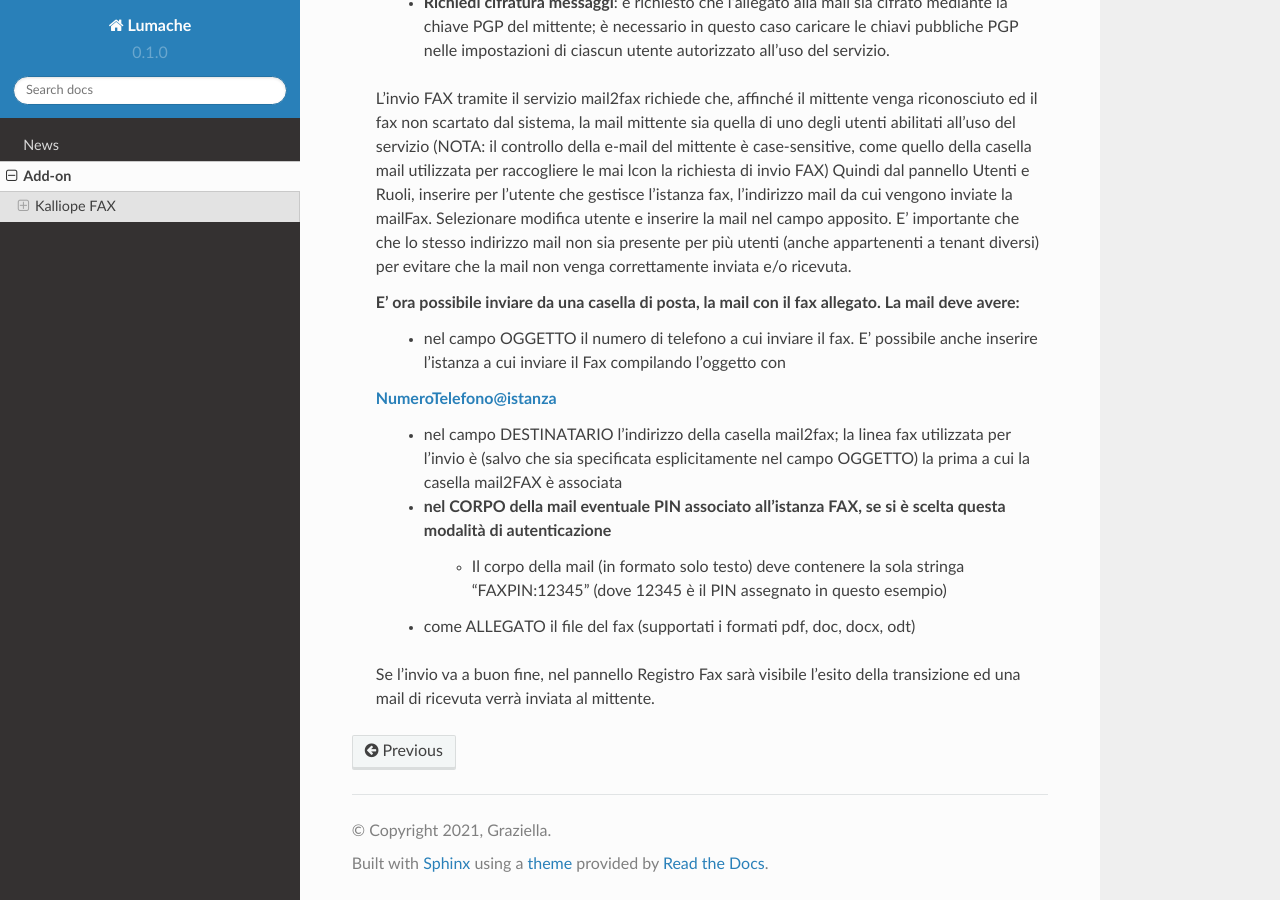
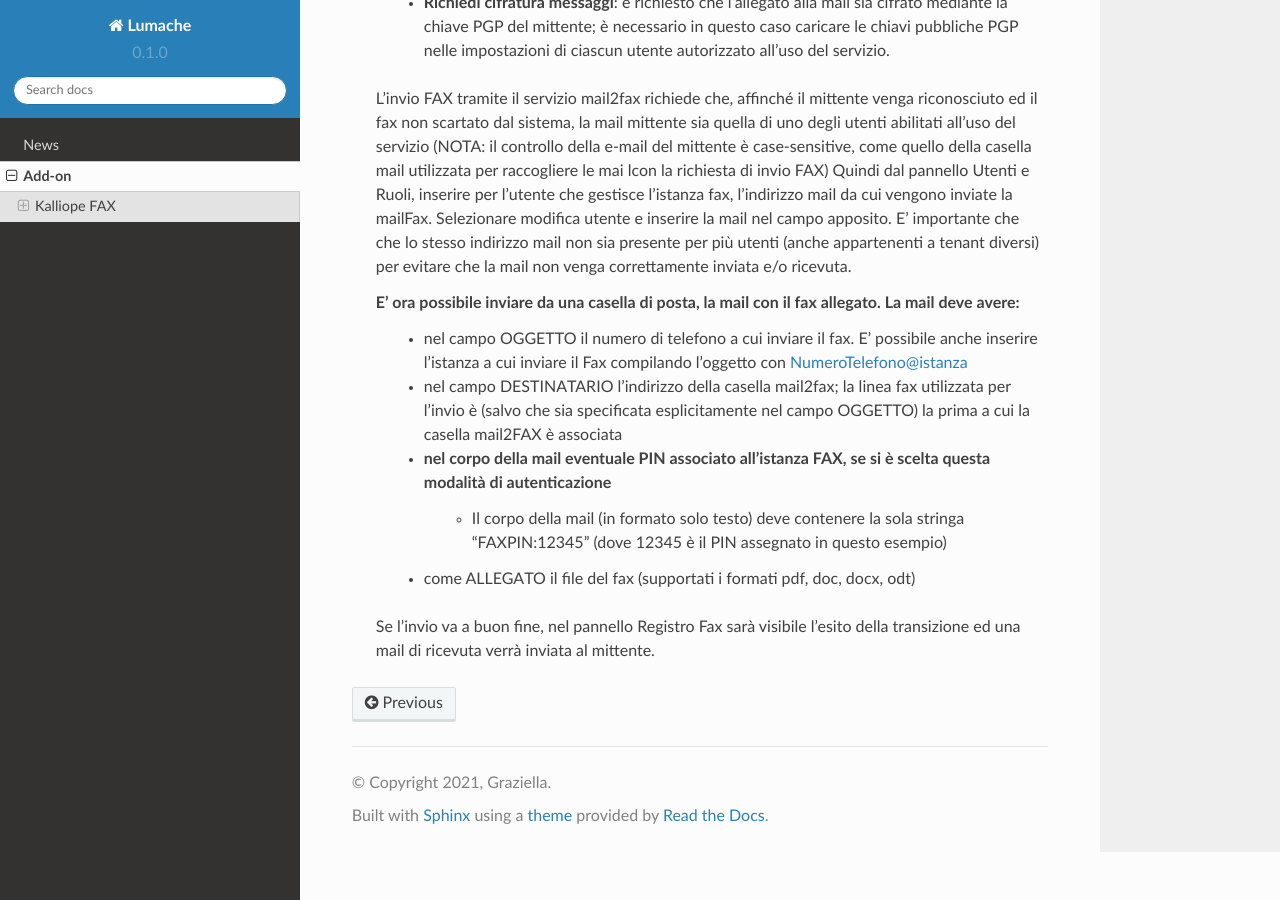
Before and after one commit to mirianatroccoli/KalliopeDoc-it, a Sphinx documentation site: the page built from docs/source/Add-on.rst, in a window 1280 px wide and 900 px high, scrolled down 3570 px. Built offline with Sphinx 7.4.7 and the Read the Docs theme 2.0.0, drawn with Linux system fonts in a browser that asks for light colours; pages that are not in the unit, such as notebooks, are missing from menus.

Commit message:
Update Add-on.rst

```diff
--- a/docs/source/Add-on.rst
+++ b/docs/source/Add-on.rst
@@ -258,10 +258,10 @@ Invio MAIL2FAX
    L'invio FAX tramite il servizio mail2fax richiede che, affinché il mittente venga riconosciuto ed il fax non scartato dal sistema, la mail mittente sia quella di      uno degli utenti abilitati all'uso del servizio (NOTA: il controllo della e-mail del mittente è case-sensitive, come quello della casella mail utilizzata per          raccogliere le mai lcon la richiesta di invio FAX) Quindi dal pannello Utenti e Ruoli, inserire per l’utente che gestisce l’istanza fax, l’indirizzo mail da cui        vengono inviate la mailFax. Selezionare modifica utente e inserire la mail nel campo apposito. E’ importante che che lo stesso indirizzo mail non sia presente per      più utenti (anche appartenenti a tenant diversi) per evitare che la mail non venga correttamente inviata e/o ricevuta.
 
    E’ ora possibile inviare da una casella di posta, la mail con il fax allegato. La mail deve avere:
-      - nel campo OGGETTO il numero di telefono a cui inviare il fax. E’ possibile anche inserire l’istanza a cui inviare il Fax compilando l’oggetto con
-   NumeroTelefono@istanza
+      - nel campo OGGETTO il numero di telefono a cui inviare il fax. E’ possibile anche inserire l’istanza a cui inviare il Fax compilando l’oggetto con                       NumeroTelefono@istanza
       - nel campo DESTINATARIO l'indirizzo della casella mail2fax; la linea fax utilizzata per l'invio è (salvo che sia specificata esplicitamente nel campo OGGETTO)           la prima a cui la casella mail2FAX è associata
-      - nel CORPO della mail eventuale PIN associato all'istanza FAX, se si è scelta questa modalità di autenticazione
+      - nel corpo della mail eventuale PIN associato all'istanza FAX, se si è scelta questa modalità di autenticazione
             - Il corpo della mail (in formato solo testo) deve contenere la sola stringa "FAXPIN:12345" (dove 12345 è il PIN assegnato in questo esempio)
       - come ALLEGATO il file del fax (supportati i formati pdf, doc, docx, odt)
+
    Se l’invio va a buon fine, nel pannello Registro Fax sarà visibile l’esito della transizione ed una mail di ricevuta verrà inviata al mittente.
```
